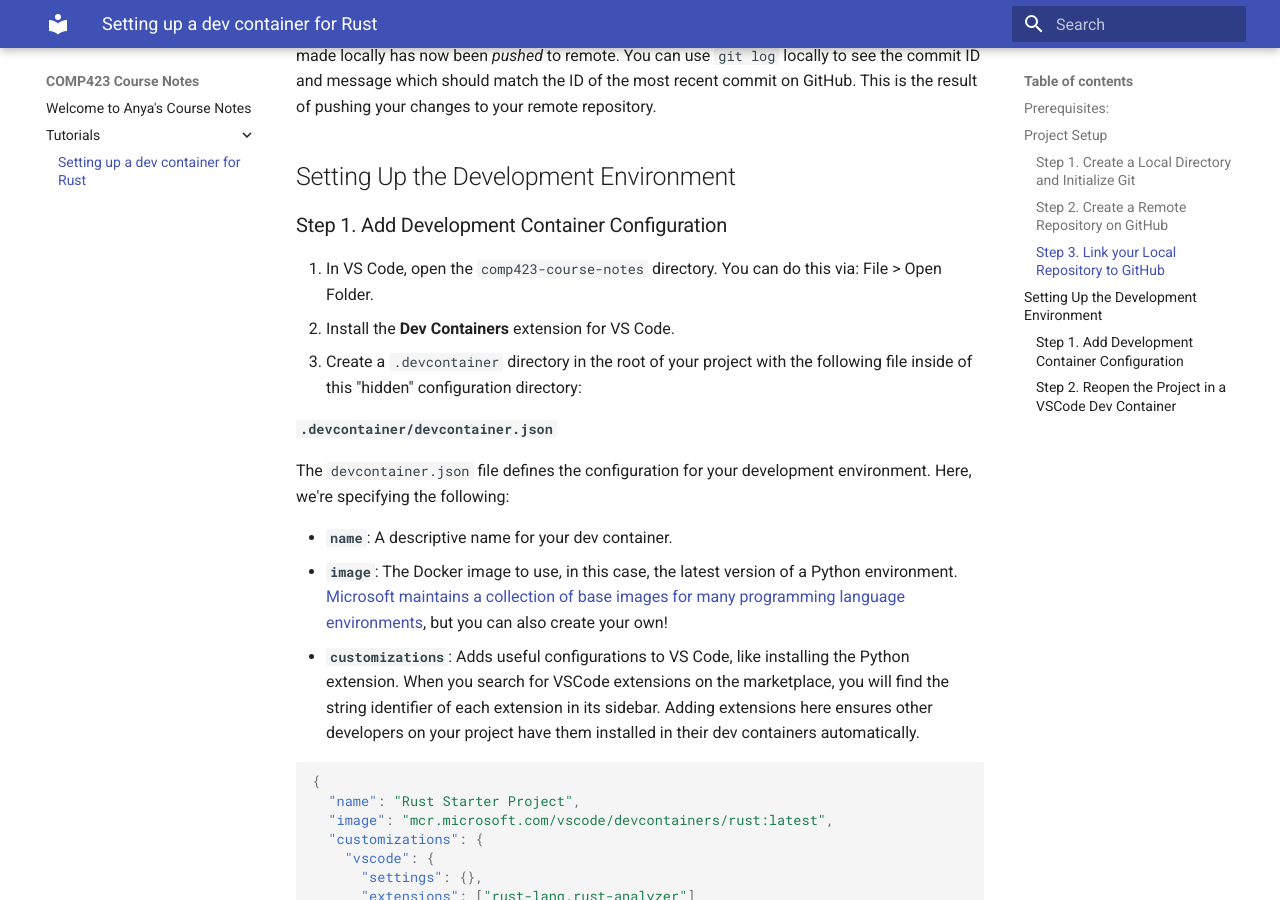
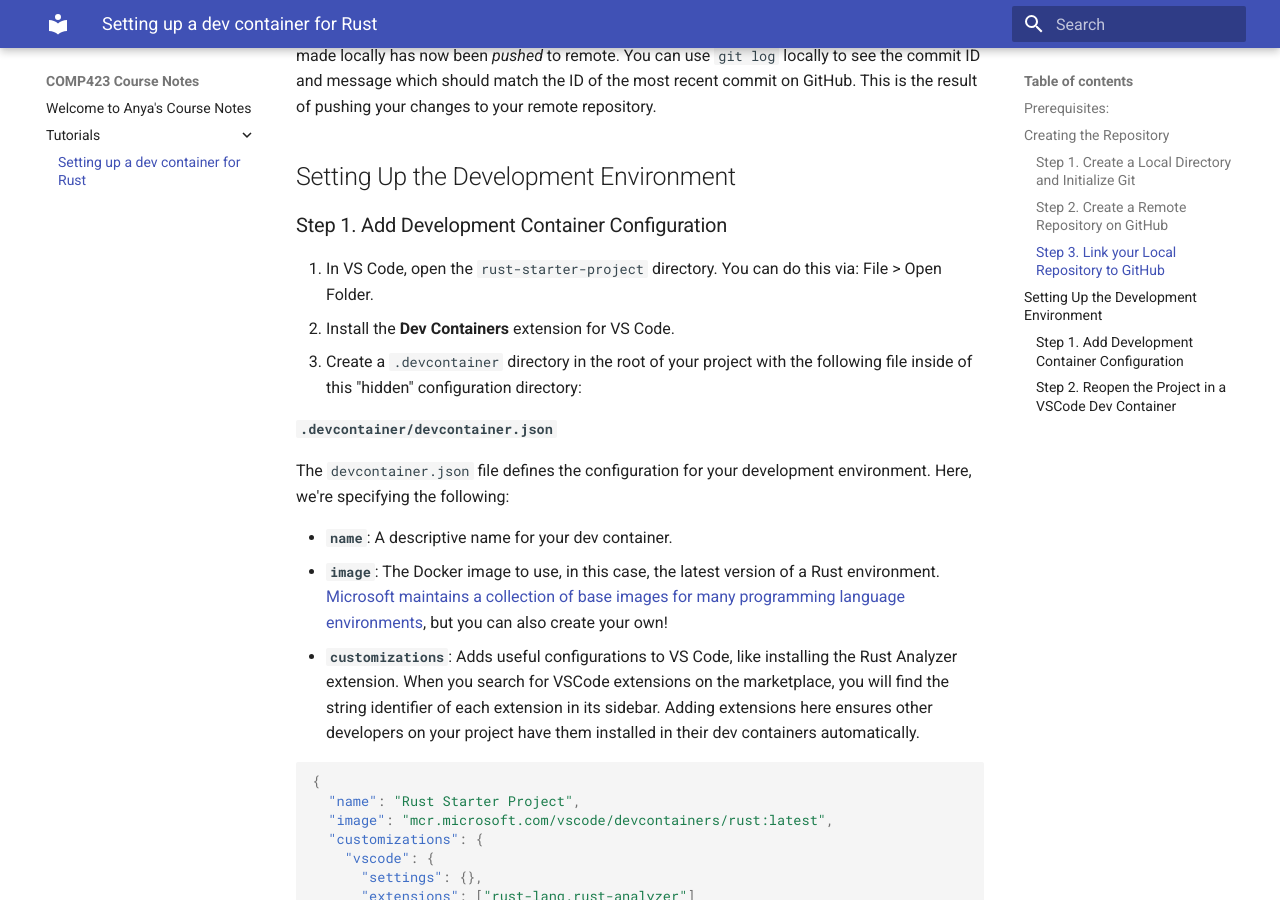
Before and after one commit to v-anya/comp423-course-notes, an MkDocs documentation site: the page built from docs/tutorials/rust-setup.md, in a window 1280 px wide and 900 px high, scrolled down 1730 px. Built offline with MkDocs 1.6.1 and Material for MkDocs 9.7.7, drawn with Linux system fonts in a browser that asks for light colours; some of the changed text lies outside the part shown.

Commit message:
fixed typos

````diff
--- a/docs/tutorials/rust-setup.md
+++ b/docs/tutorials/rust-setup.md
@@ -9,7 +9,7 @@
 3. **Visual Studio Code:** Get VS Code [here](https://code.visualstudio.com/).
 4. **Docker:** Download and install [here](https://www.docker.com/products/docker-desktop).
 
-## Project Setup
+## Creating the Repository
 ### Step 1. Create a Local Directory and Initialize Git
 (A) Open your terminal or command prompt.
 
@@ -64,7 +64,7 @@
 ## Setting Up the Development Environment
 ### Step 1. Add Development Container Configuration
 
-1. In VS Code, open the `comp423-course-notes` directory. You can do this via: File > Open Folder.
+1. In VS Code, open the `rust-starter-project` directory. You can do this via: File > Open Folder.
 2. Install the **Dev Containers** extension for VS Code.
 3. Create a `.devcontainer` directory in the root of your project with the following file inside of this "hidden" configuration directory:
 
@@ -73,8 +73,8 @@
 The `devcontainer.json` file defines the configuration for your development environment. Here, we're specifying the following:
 
 - **`name`**: A descriptive name for your dev container.
-- **`image`**: The Docker image to use, in this case, the latest version of a Python environment. [Microsoft maintains a collection of base images for many programming language environments](https://hub.docker.com/r/microsoft/vscode-devcontainers), but you can also create your own!
-- **`customizations`**: Adds useful configurations to VS Code, like installing the Python extension. When you search for VSCode extensions on the marketplace, you will find the string identifier of each extension in its sidebar. Adding extensions here ensures other developers on your project have them installed in their dev containers automatically.
+- **`image`**: The Docker image to use, in this case, the latest version of a Rust environment. [Microsoft maintains a collection of base images for many programming language environments](https://hub.docker.com/r/microsoft/vscode-devcontainers), but you can also create your own!
+- **`customizations`**: Adds useful configurations to VS Code, like installing the Rust Analyzer extension. When you search for VSCode extensions on the marketplace, you will find the string identifier of each extension in its sidebar. Adding extensions here ensures other developers on your project have them installed in their dev containers automatically.
 
 ```json
 {
````
